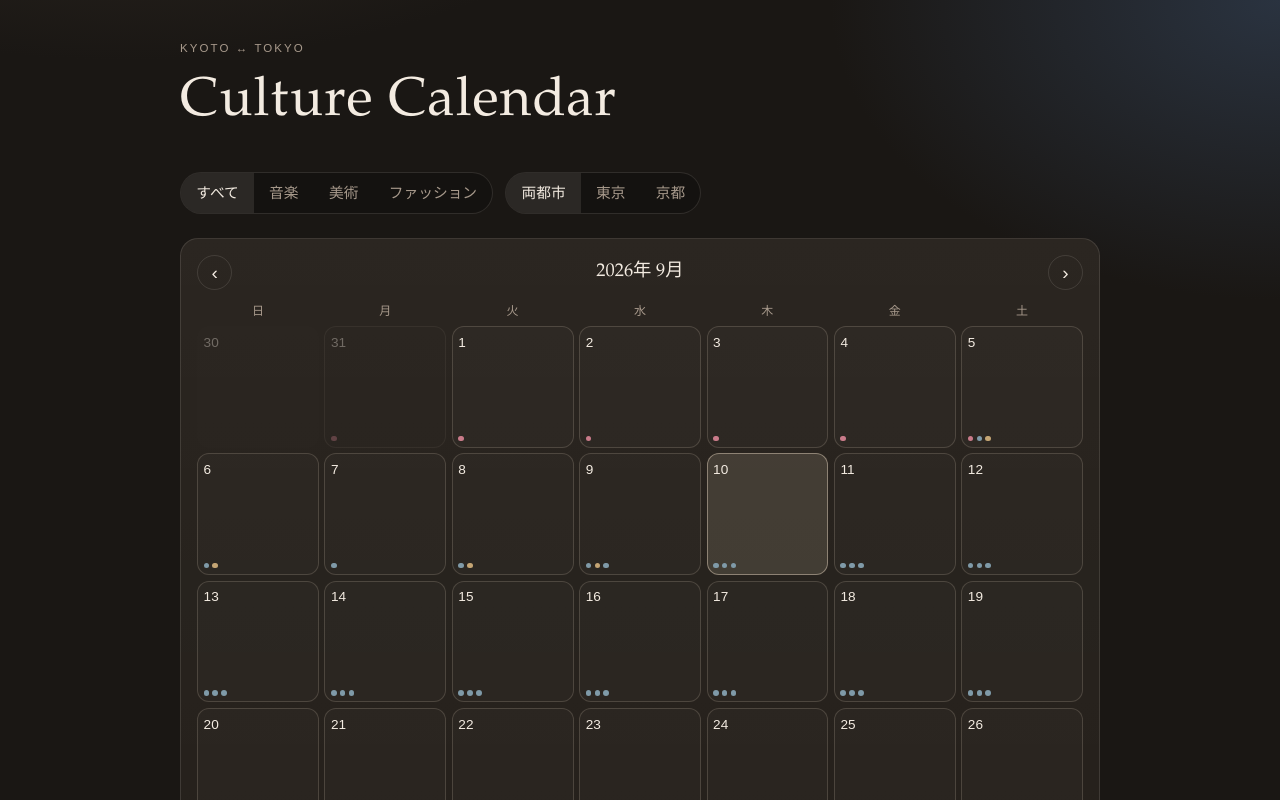
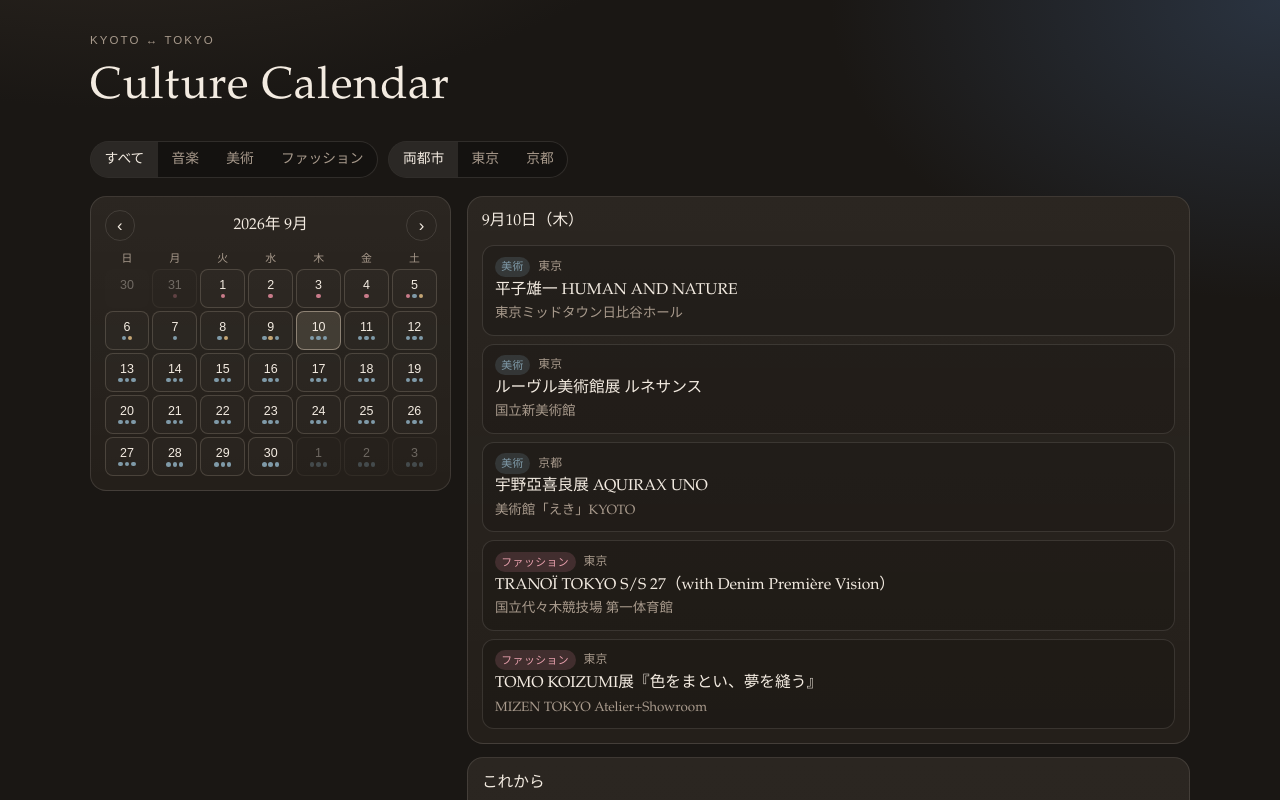
Before and after one commit to Licca-07/culture-calendar, a React (Vite) app: page / in a window 1280 px wide. Shown: the top 800 px of the page. Built offline with nearby package versions, Linux system fonts and the light colour scheme.

Commit message:
Use split layout with compact calendar and event column
Place a smaller month grid on the left and event lists on the right
at roughly a 1:2 width ratio.

```diff
--- a/src/App.css
+++ b/src/App.css
@@ -6,6 +6,7 @@
   --line: rgba(243, 235, 225, 0.12);
   --music: #c4a574;
   --art: #7f9aa8;
+  --fashion: #c97b8a;
   --accent: #e8d7c0;
   font-family: "Iowan Old Style", "Palatino Linotype", Palatino, "Hiragino Mincho ProN",
     "Yu Mincho", serif;
@@ -29,13 +30,13 @@ body {
 }
 
 .page {
-  width: min(920px, calc(100% - 2rem));
+  width: min(1100px, calc(100% - 2rem));
   margin: 0 auto;
-  padding: 2.5rem 0 4rem;
+  padding: 2rem 0 3.5rem;
 }
 
 .hero {
-  margin-bottom: 1.75rem;
+  margin-bottom: 1.25rem;
 }
 
 .eyebrow {
@@ -48,9 +49,9 @@ body {
 }
 
 h1 {
-  margin: 0.35rem 0 0.5rem;
+  margin: 0.3rem 0 0;
   font-weight: 500;
-  font-size: clamp(2.2rem, 6vw, 3.4rem);
+  font-size: clamp(1.9rem, 4.5vw, 2.8rem);
   letter-spacing: 0.02em;
 }
 
@@ -67,8 +68,8 @@ h1 {
 .filters {
   display: flex;
   flex-wrap: wrap;
-  gap: 0.75rem;
-  margin-bottom: 1.5rem;
+  gap: 0.65rem;
+  margin-bottom: 1.1rem;
 }
 
 .seg {
@@ -83,10 +84,10 @@ h1 {
   border: 0;
   background: transparent;
   color: var(--muted);
-  padding: 0.55rem 0.95rem;
+  padding: 0.45rem 0.85rem;
   cursor: pointer;
   font: inherit;
-  font-size: 0.92rem;
+  font-size: 0.86rem;
   font-family: "Avenir Next", "Hiragino Sans", sans-serif;
 }
 
@@ -95,66 +96,79 @@ h1 {
   color: var(--ink);
 }
 
+.layout {
+  display: grid;
+  grid-template-columns: 1fr 2fr;
+  gap: 1rem;
+  align-items: start;
+}
+
 .calendar-wrap,
 .panel {
   background: linear-gradient(180deg, rgba(255, 255, 255, 0.03), transparent), var(--bg1);
   border: 1px solid var(--line);
-  border-radius: 18px;
-  padding: 1rem;
-  margin-bottom: 1rem;
+  border-radius: 16px;
+  padding: 0.85rem;
+}
+
+.events-col {
+  display: grid;
+  gap: 0.85rem;
+  min-width: 0;
 }
 
 .month-nav {
   display: flex;
   align-items: center;
   justify-content: space-between;
-  margin-bottom: 0.75rem;
+  margin-bottom: 0.55rem;
 }
 
 .month-nav h2 {
   margin: 0;
-  font-size: 1.15rem;
+  font-size: 0.98rem;
   font-weight: 500;
 }
 
 .month-nav button {
-  width: 2.2rem;
-  height: 2.2rem;
+  width: 1.9rem;
+  height: 1.9rem;
   border-radius: 999px;
   border: 1px solid var(--line);
   background: transparent;
   color: var(--ink);
   cursor: pointer;
-  font-size: 1.2rem;
+  font-size: 1.05rem;
 }
 
 .dow,
 .grid {
   display: grid;
   grid-template-columns: repeat(7, 1fr);
-  gap: 0.35rem;
+  gap: 0.2rem;
 }
 
 .dow span {
   text-align: center;
   color: var(--muted);
-  font-size: 0.75rem;
+  font-size: 0.68rem;
   font-family: "Avenir Next", "Hiragino Sans", sans-serif;
-  padding-bottom: 0.35rem;
+  padding-bottom: 0.2rem;
 }
 
 .cell {
-  aspect-ratio: 1;
+  aspect-ratio: 1.15;
   border: 1px solid transparent;
-  border-radius: 12px;
+  border-radius: 8px;
   background: rgba(255, 255, 255, 0.02);
   color: var(--ink);
   cursor: pointer;
   display: flex;
   flex-direction: column;
-  align-items: flex-start;
-  justify-content: space-between;
-  padding: 0.35rem;
+  align-items: center;
+  justify-content: center;
+  gap: 0.15rem;
+  padding: 0.15rem;
   font: inherit;
 }
 
@@ -172,18 +186,20 @@ h1 {
 }
 
 .num {
-  font-size: 0.85rem;
+  font-size: 0.78rem;
   font-family: "Avenir Next", "Hiragino Sans", sans-serif;
+  line-height: 1;
 }
 
 .dots {
   display: flex;
-  gap: 0.2rem;
+  gap: 0.12rem;
+  min-height: 0.28rem;
 }
 
 .dots i {
-  width: 0.35rem;
-  height: 0.35rem;
+  width: 0.28rem;
+  height: 0.28rem;
   border-radius: 999px;
   display: block;
 }
@@ -197,23 +213,19 @@ h1 {
 }
 
 .dots i.fashion {
-  background: #c97b8a;
-}
-
-.tag.fashion {
-  background: rgba(201, 123, 138, 0.2);
-  color: #e8a0ad;
+  background: var(--fashion);
 }
 
 .panel h3 {
-  margin: 0 0 0.75rem;
-  font-size: 1rem;
+  margin: 0 0 0.7rem;
+  font-size: 0.98rem;
   font-weight: 500;
 }
 
 .empty {
   margin: 0;
   color: var(--muted);
+  font-size: 0.92rem;
 }
 
 .list {
@@ -221,17 +233,17 @@ h1 {
   margin: 0;
   padding: 0;
   display: grid;
-  gap: 0.55rem;
+  gap: 0.5rem;
 }
 
 .list a {
   display: grid;
   grid-template-columns: auto auto 1fr;
   grid-template-rows: auto auto;
-  gap: 0.15rem 0.55rem;
+  gap: 0.12rem 0.5rem;
   text-decoration: none;
   color: inherit;
-  padding: 0.7rem 0.8rem;
+  padding: 0.65rem 0.75rem;
   border-radius: 12px;
   border: 1px solid var(--line);
   background: rgba(0, 0, 0, 0.15);
@@ -242,9 +254,9 @@ h1 {
 }
 
 .tag {
-  font-size: 0.7rem;
+  font-size: 0.68rem;
   letter-spacing: 0.04em;
-  padding: 0.15rem 0.45rem;
+  padding: 0.12rem 0.4rem;
   border-radius: 999px;
   font-family: "Avenir Next", "Hiragino Sans", sans-serif;
   width: fit-content;
@@ -260,10 +272,15 @@ h1 {
   color: var(--art);
 }
 
+.tag.fashion {
+  background: rgba(201, 123, 138, 0.2);
+  color: #e8a0ad;
+}
+
 .city,
 time {
   color: var(--muted);
-  font-size: 0.78rem;
+  font-size: 0.74rem;
   font-family: "Avenir Next", "Hiragino Sans", sans-serif;
   align-self: center;
 }
@@ -271,33 +288,32 @@ time {
 .list strong {
   grid-column: 1 / -1;
   font-weight: 500;
+  font-size: 0.98rem;
 }
 
 .list em {
   grid-column: 1 / -1;
   font-style: normal;
   color: var(--muted);
-  font-size: 0.88rem;
+  font-size: 0.84rem;
 }
 
 .upcoming time {
   grid-column: 1 / -1;
 }
 
-footer {
-  margin-top: 1.5rem;
-  color: var(--muted);
-  font-size: 0.85rem;
-}
+@media (max-width: 860px) {
+  .layout {
+    grid-template-columns: 1fr;
+  }
 
-footer .sources {
-  opacity: 0.8;
-}
+  .calendar-wrap {
+    max-width: 360px;
+  }
 
-@media (max-width: 640px) {
   .page {
-    width: min(100% - 1.25rem, 920px);
-    padding-top: 1.5rem;
+    width: min(100% - 1.25rem, 1100px);
+    padding-top: 1.4rem;
   }
 
   .list a {
--- a/src/App.tsx
+++ b/src/App.tsx
@@ -96,7 +96,7 @@ export default function App() {
       [...filtered]
         .filter((e) => parseISO(e.end) >= new Date(2026, 8, 10))
         .sort((a, b) => a.start.localeCompare(b.start))
-        .slice(0, 12),
+        .slice(0, 16),
     [filtered],
   )
 
@@ -108,7 +108,7 @@ export default function App() {
         {artistSeed?.makiImport?.status === 'missing' ? (
           <p className="seed-note">
             音楽はアーティスト起点。MAKIリスト未取り込み（いま core:{" "}
-            {(artistSeed.core ?? []).map((a) => a.name).join(", ") || "なし"}）。
+            {(artistSeed.core ?? []).map((a) => a.name).join(', ') || 'なし'}）。
           </p>
         ) : null}
       </header>
@@ -139,7 +139,8 @@ export default function App() {
         </div>
       </section>
 
-      <section className="calendar-wrap">
+      <div className="layout">
+        <aside className="calendar-wrap">
           <div className="month-nav">
             <button onClick={() => setCursor((c) => addMonths(c, -1))} aria-label="前月">
               ‹
@@ -182,9 +183,10 @@ export default function App() {
               )
             })}
           </div>
-      </section>
+        </aside>
 
-      <section className="panel">
+        <section className="events-col" aria-label="イベント">
+          <div className="panel">
             <h3>
               {selected ? format(selected, 'M月d日（E）', { locale: ja }) : '日付を選択'}
             </h3>
@@ -204,9 +206,9 @@ export default function App() {
                 ))}
               </ul>
             )}
-      </section>
+          </div>
 
-      <section className="panel upcoming">
+          <div className="panel upcoming">
             <h3>これから</h3>
             <ul className="list">
               {upcoming.map((e) => (
@@ -222,7 +224,9 @@ export default function App() {
                 </li>
               ))}
             </ul>
+          </div>
         </section>
+      </div>
     </div>
   )
 }
```
Lines whose indentation alone changed are shown as unchanged.
